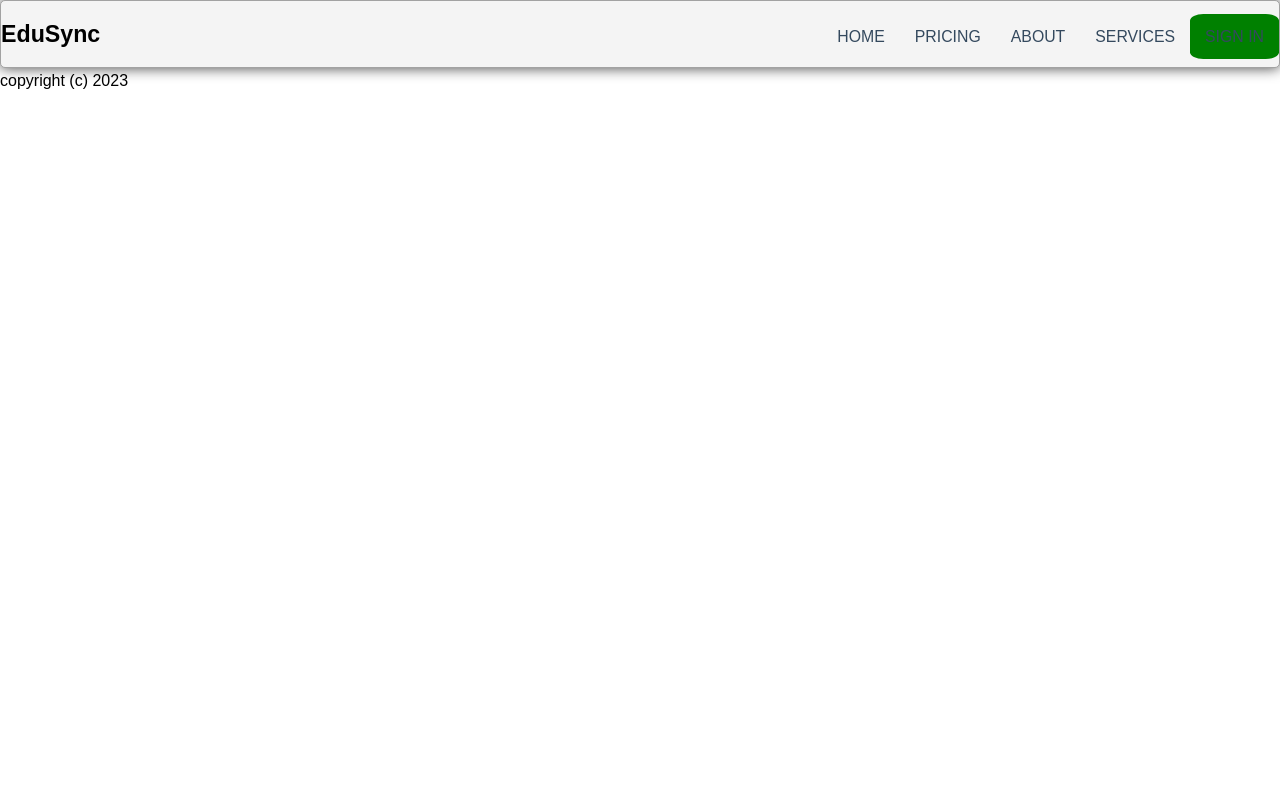
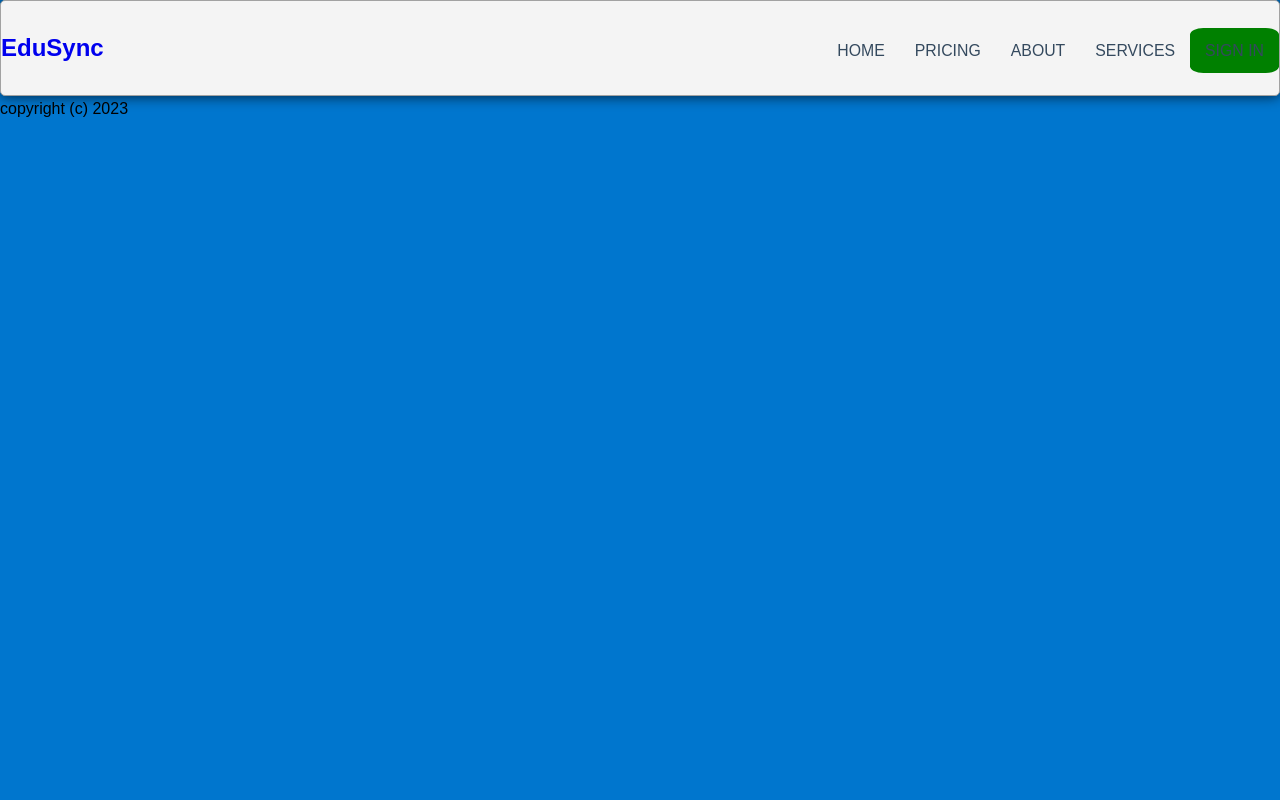
Before and after one commit to Jabir254/mgt_syst, a Django app: page / in a window 1280 px wide. Run offline with Django 4.2, Linux system fonts and the light colour scheme.

Commit message:
updated base html and css

```diff
--- a/school/app/static/app/base.css
+++ b/school/app/static/app/base.css
@@ -6,6 +6,7 @@ body {
 	line-height: 1.6;
 	margin: 0;
 	min-height: 100vh;
+    background-color: #0076CE;
 }
 ul {
     margin: 0;
--- a/school/app/templates/core/base.html
+++ b/school/app/templates/core/base.html
@@ -10,7 +10,7 @@
 </head>
 <body>
     <nav class="navigation">
-        <h2 class="nav-brand">EduSync</h2>
+        <h1 class="logo"><a href="#">EduSync</a></h1>
         <div class="top-header">
             <ul class="main-nav">
                 <li><a href="#">Home</a></li>
```
